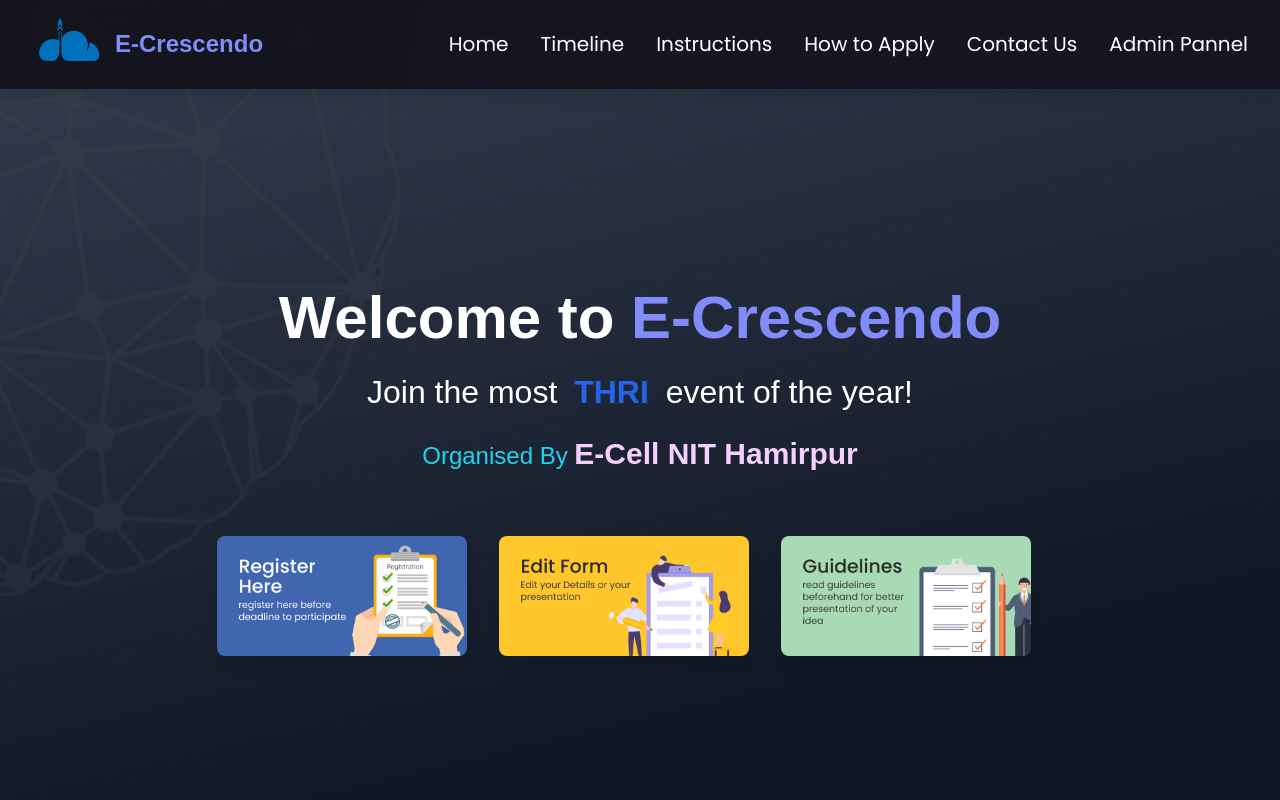
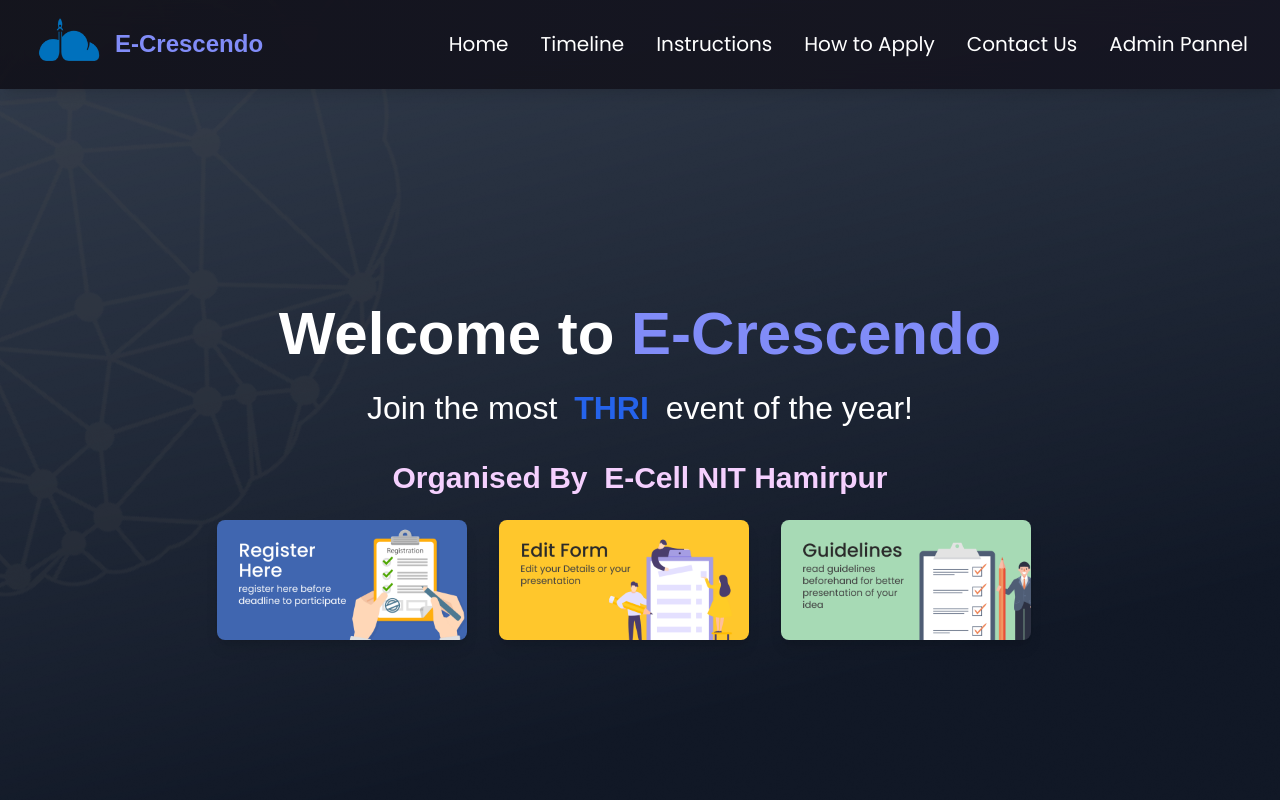
Before and after one commit to ARYAN-PURI/E-Crescendo, a Next.js app: page / in a window 1280 px wide. Shown: the top 800 px of the page. Built offline with nearby package versions, Linux system fonts and the light colour scheme; a web font is replaced by a local one.

Commit message:
Corrected

```diff
--- a/src/app/components/Footer.tsx
+++ b/src/app/components/Footer.tsx
@@ -9,7 +9,7 @@
               <Image src="/ecell.png" alt="Sponsor 2" width={85} height={70} className="transform rounded-lg hover:scale-110" />
             </div>
             <div className="text-center text-gray-300">
-              <p>Powered By Team E-Cell &copy; 2024</p>
+              <p>Powered By Team E-Cell NITH &copy; 2024</p>
               <p>Creating Future Innovators</p>
             </div>
             <div className="flex space-x-6 justify-center">
--- a/src/app/page.tsx
+++ b/src/app/page.tsx
@@ -60,8 +60,8 @@
         <div className="text-md md:text-lg mb-6 text-center">
           <RotatingText />
         </div>
-        <div className="text-md md:text-2xl mb-12 text-center text-cyan-400">
-          Organised By <span className="text-fuchsia-200 text-3xl font-bold">E-Cell NIT Hamirpur</span>
+        <div className="flex flex-col md:flex-row justify-center items-center">
+          <span className="text-fuchsia-200 text-3xl font-bold my-2">Organised By </span> <span className="text-fuchsia-200 text-3xl font-bold"> &nbsp; E-Cell NIT Hamirpur</span>
         </div>
 
         <div className="space-y-4 sm:space-y-0 sm:space-x-8 sm:flex justify-center flex-wrap">
```
